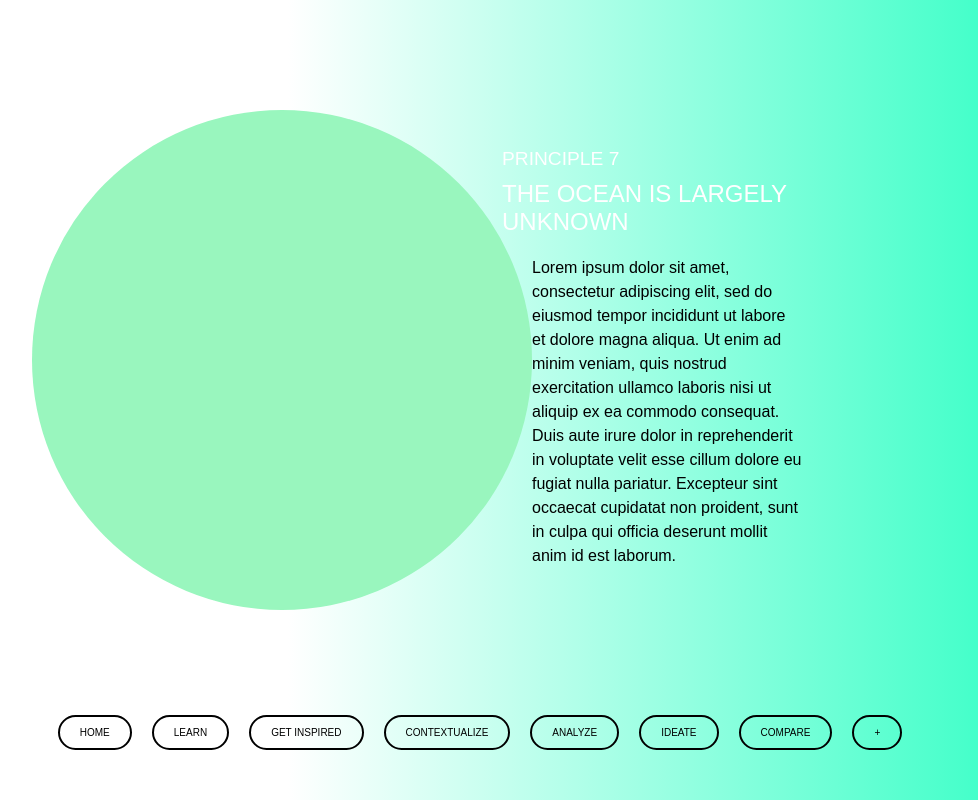
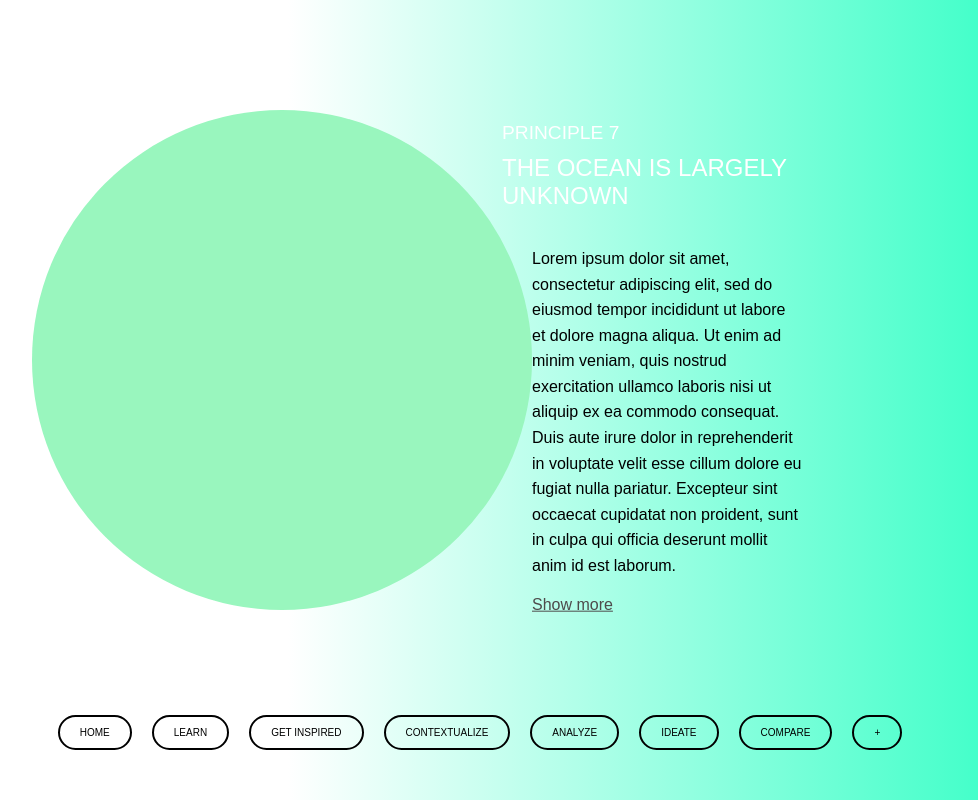
Before and after one commit to saradinismarques/ol-compass, a React (Create React App) app: page /learn in a window 1280 px wide. Shown: the whole page, without its empty margins (160-1138 px from the left). Built offline with nearby package versions, Linux system fonts and the light colour scheme.

Commit message:
add learn text and show more with scrolling functionality

```diff
--- a/src/pages/LearnPage.js
+++ b/src/pages/LearnPage.js
@@ -1,17 +1,46 @@
-// src/components/pages/LearnPage.js
-
-import React from 'react';
-import '../styles/Text.css'
+import React, { useState } from 'react';
+import '../styles/Text.css';
 
 const LearnPage = () => {
+  const [showMore, setShowMore] = useState(false);
+
+  const toggleShowMore = () => {
+    setShowMore(!showMore);
+  };
+
   return (
     <div className="gradient-background">
-        <div className="circle left"></div>
-        <div className="text-container">
-            <h2>PRINCIPLE 7</h2>
-            <h1>THE OCEAN IS LARGELY UNKNOWN</h1>
-            <p>Lorem ipsum dolor sit amet, consectetur adipiscing elit, sed do eiusmod tempor incididunt ut labore et dolore magna aliqua. Ut enim ad minim veniam, quis nostrud exercitation ullamco laboris nisi ut aliquip ex ea commodo consequat. Duis aute irure dolor in reprehenderit in voluptate velit esse cillum dolore eu fugiat nulla pariatur. Excepteur sint occaecat cupidatat non proident, sunt in culpa qui officia deserunt mollit anim id est laborum.</p>
+      <div className="circle left"></div>
+      <div className="text-container">
+        <h2>PRINCIPLE 7</h2>
+        <h1>THE OCEAN IS LARGELY UNKNOWN</h1>
+
+        <div className={showMore ? 'text-content expanded' : 'text-content'}>
+          <p>
+            Lorem ipsum dolor sit amet, consectetur adipiscing elit, sed do eiusmod tempor incididunt ut
+            labore et dolore magna aliqua. Ut enim ad minim veniam, quis nostrud exercitation ullamco laboris
+            nisi ut aliquip ex ea commodo consequat. Duis aute irure dolor in reprehenderit in voluptate velit
+            esse cillum dolore eu fugiat nulla pariatur. Excepteur sint occaecat cupidatat non proident, sunt in
+            culpa qui officia deserunt mollit anim id est laborum.
+          </p>
+          {showMore && (
+            <>
+              <p>
+                Additional information goes here. Lorem ipsum dolor sit amet, consectetur adipiscing elit. Nullam
+                scelerisque justo at ligula blandit, non pulvinar lacus porttitor.
+              </p>
+              <p>
+                More information can be added as needed. Phasellus a nunc non turpis egestas tempor nec ut odio.
+                Sed non metus sit amet dolor tincidunt vestibulum.
+              </p>
+            </>
+          )}
         </div>
+
+        <button onClick={toggleShowMore} className="show-more-button">
+          {showMore ? 'Show less' : 'Show more'}
+        </button>
+      </div>
     </div>
   );
 };
--- a/src/styles/Text.css
+++ b/src/styles/Text.css
@@ -39,11 +39,33 @@ body, html {
     margin-bottom: 20px;
 }
 
+
 /* Style for paragraph */
-.text-container p {
+.text-container .text-content {
     font-size: 1em;
-    line-height: 1.5;
-    color: black;
+    line-height: 1.6;
+    color: black; /* Medium gray text color */
     padding-left: 30px;
-    margin-bottom: 20px;
+    overflow-y: hidden; /* Hide overflow initially */
+  }
+
+  /* Expanded state for text content */
+  .text-container .text-content.expanded {
+    overflow-y: auto; /* Enable vertical scroll */
+    max-height: 365px; /* Show full content when expanded */
+  }
+
+  .show-more-button {
+    padding-left: 30px;
+    background-color: transparent; /* Use 'transparent' instead of 'none' */
+    color: rgb(78, 75, 75);
+    border: none;
+    cursor: pointer;
+    font-size: 1em;
+    outline: none; /* Optional: Remove outline on focus */
+    text-decoration: underline;
 }
+
+.show-more-button:hover {
+    color: #32e1b8;
+}
```
